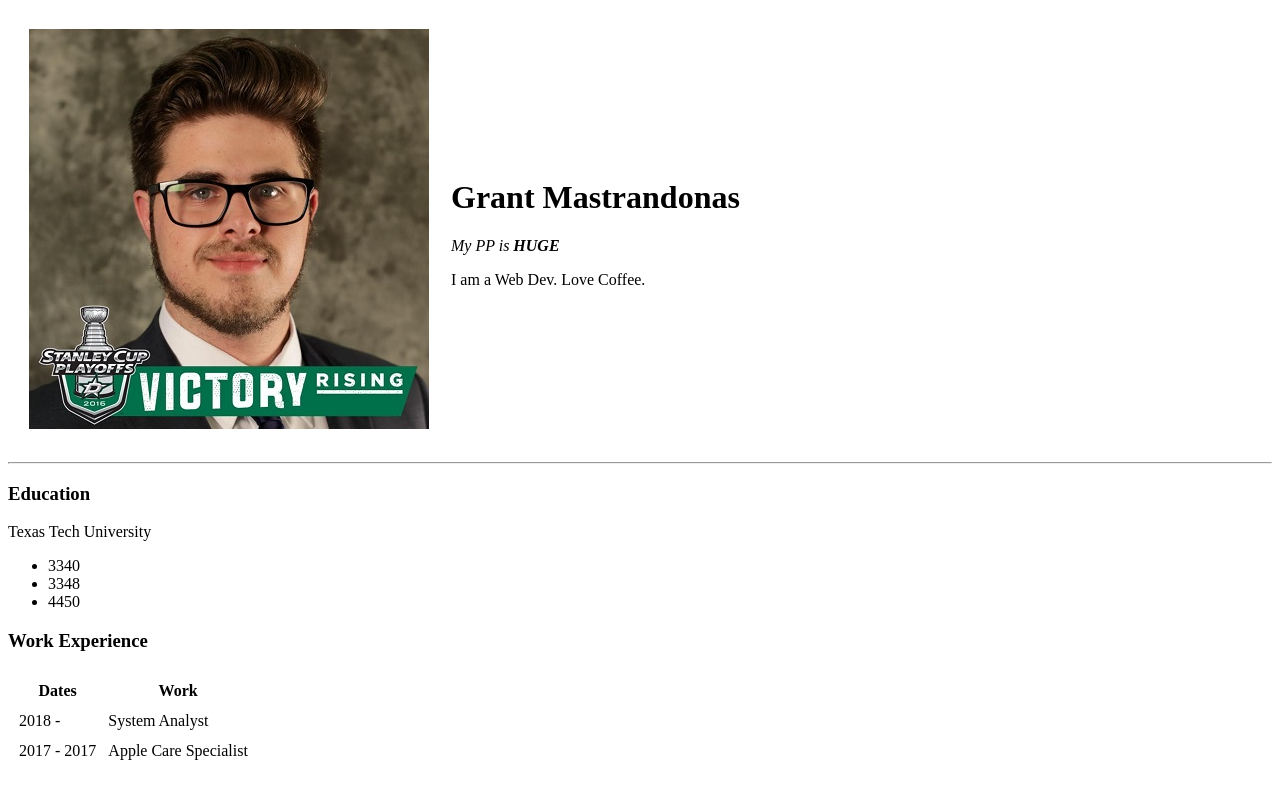
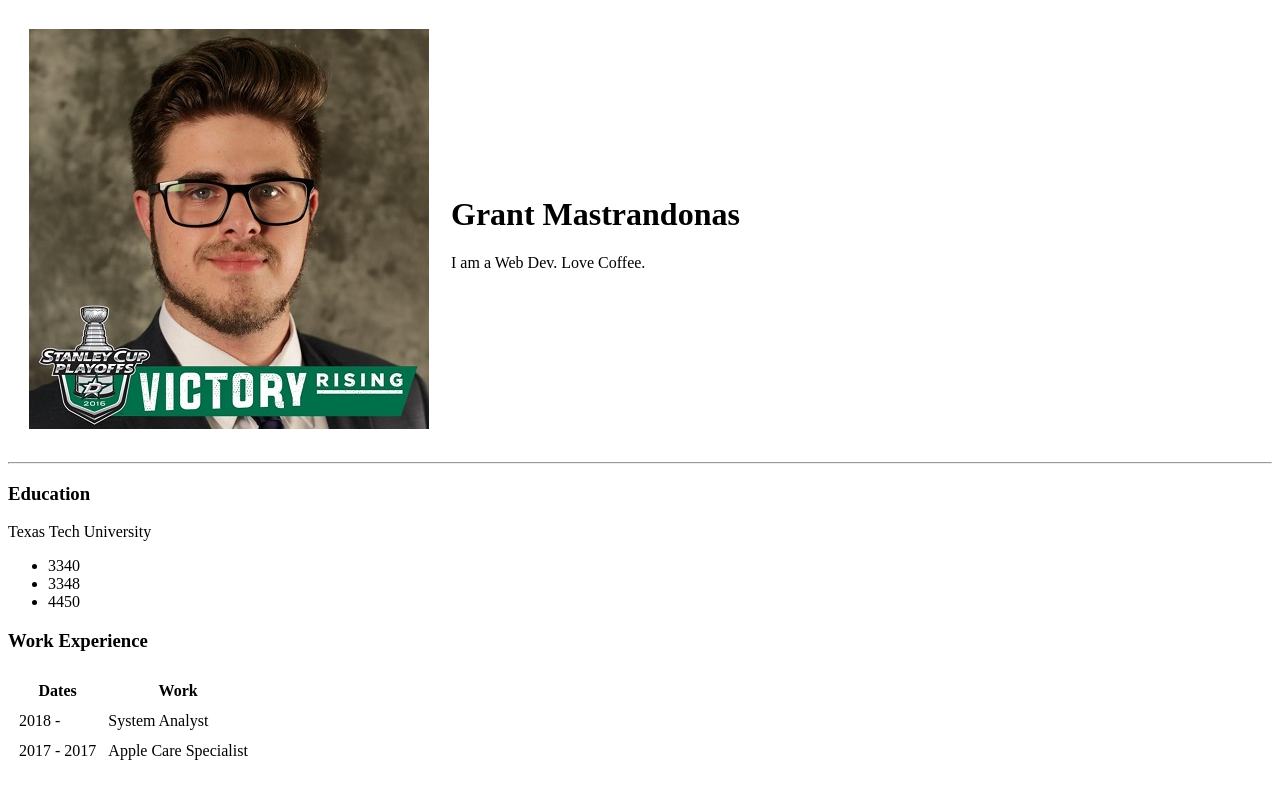
Before and after one commit to gmastra/cv, a plain HTML site: page index.html in a window 1280 px wide. Shown: the top 787 px of the page. Drawn offline with Linux system fonts and the light colour scheme.

Commit message:
Update index.html

```diff
--- a/index.html
+++ b/index.html
@@ -11,7 +11,6 @@
     <tr>
       <td><img src="gm2.jpg" alt="Grant Mastrandonas"></td>
       <td><h1>Grant Mastrandonas</h1>
-      <p><em>My PP is <strong>HUGE</strong></em></p>
       <p>I am a Web Dev. Love Coffee.</p></td>
     </tr>
   </table>
```
